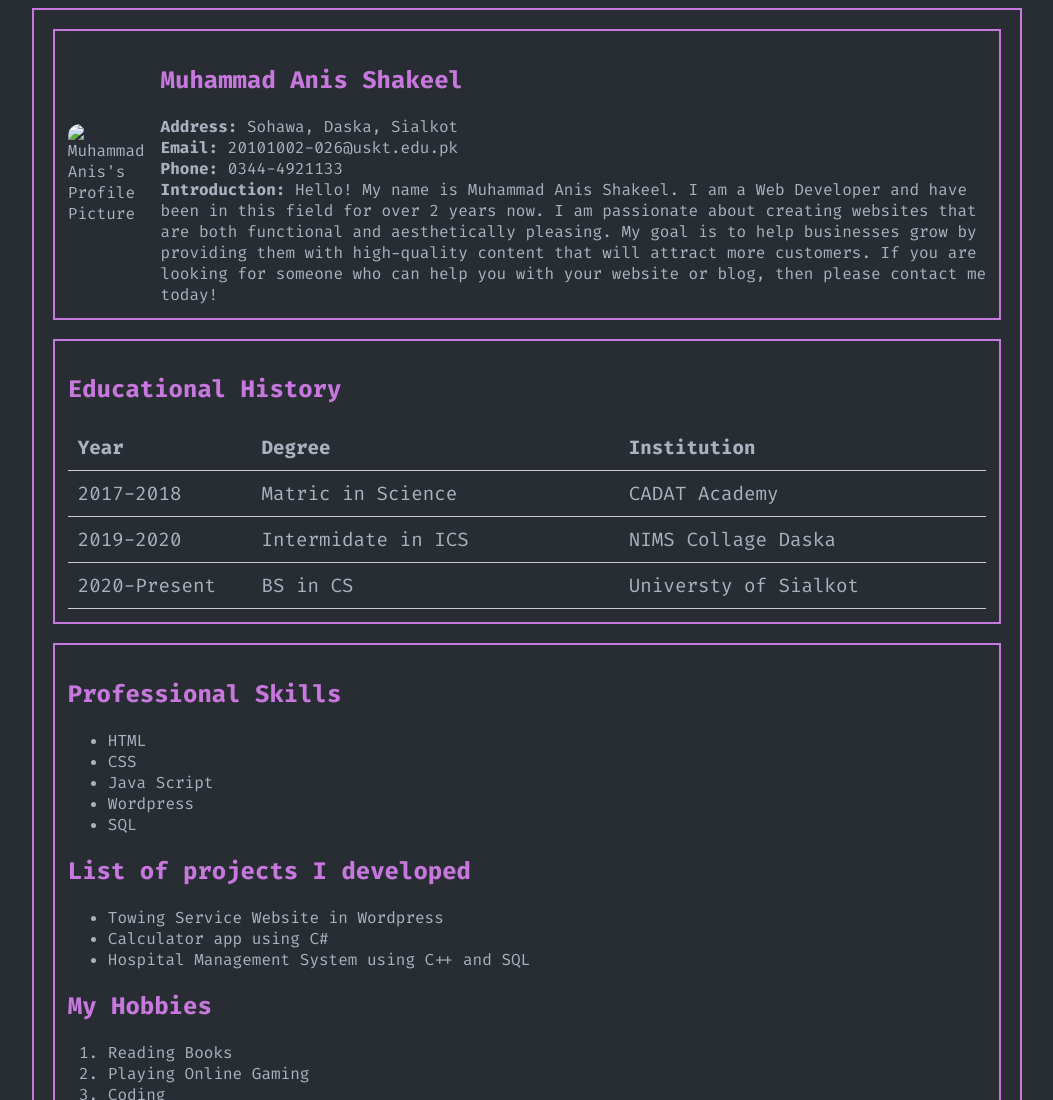
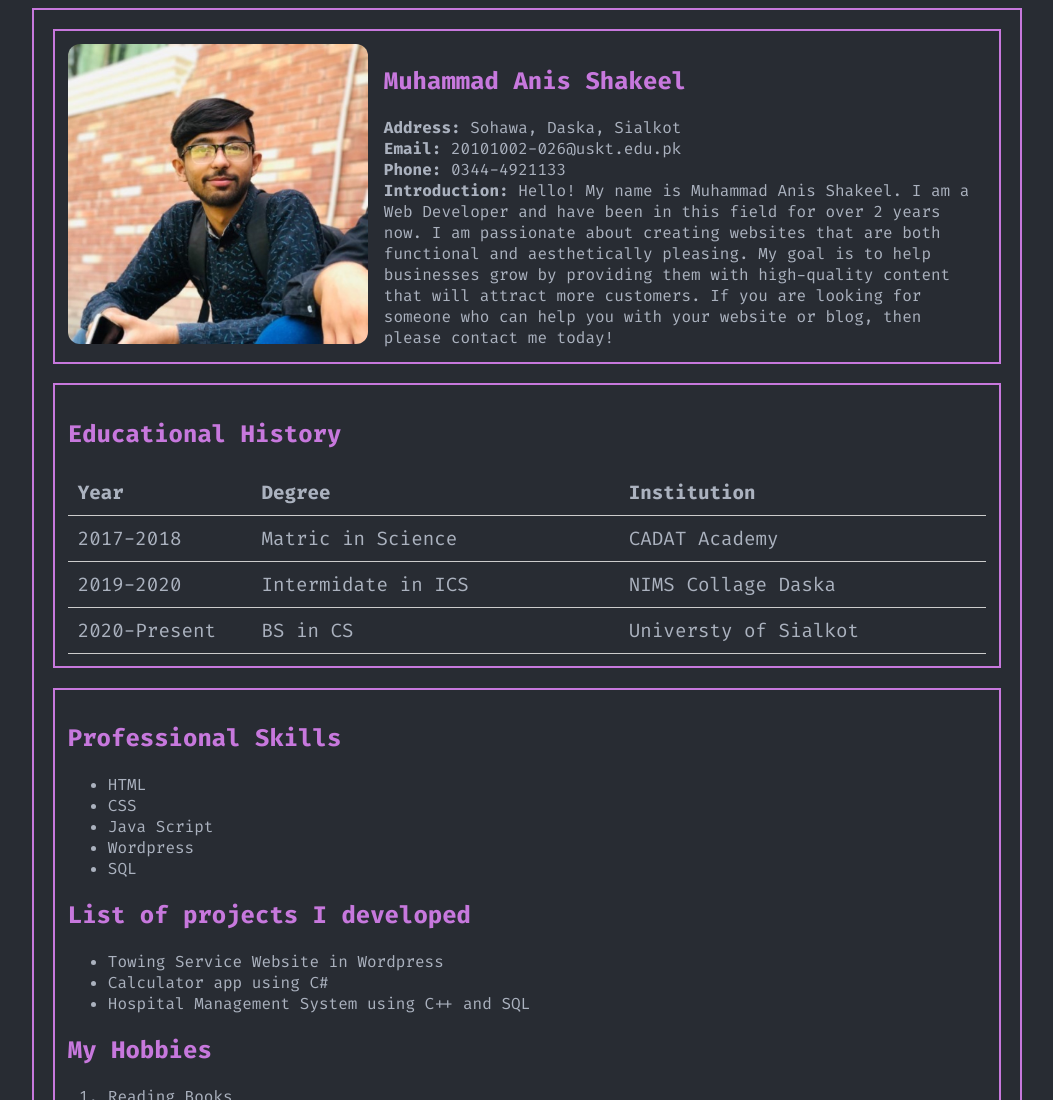
Before and after one commit to anisshakil786/20101002-026_t3, a plain HTML site: page index.html in a window 1280 px wide. Shown: the top 1100 px of the page, without its empty margins (113-1166 px from the left). Drawn offline with Linux system fonts and the light colour scheme; the site is published under a folder, as on GitHub Pages, so addresses that start at the root find nothing.

Commit message:
First Commit.

```diff
--- a/index.html
+++ b/index.html
@@ -79,7 +79,7 @@
       <section class="profile_container">
         <div>
           <img
-            src="/Assests/anis.jpg"
+            src="./images/anis.jpg"
             alt="Muhammad Anis's Profile Picture"
           />
         </div>
```
Also changed, not shown: images/anis.jpg (renamed from Assests/anis.jpg).
